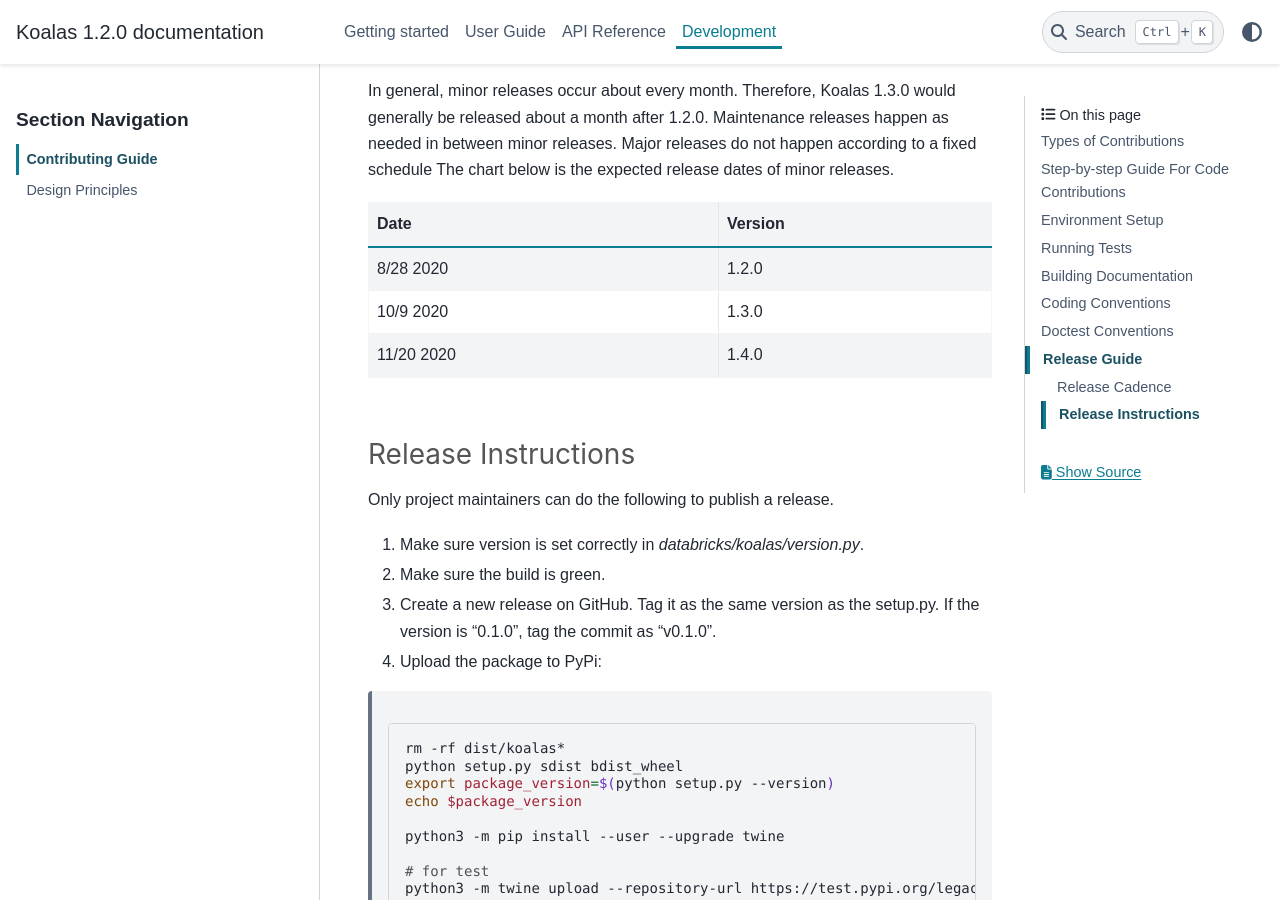
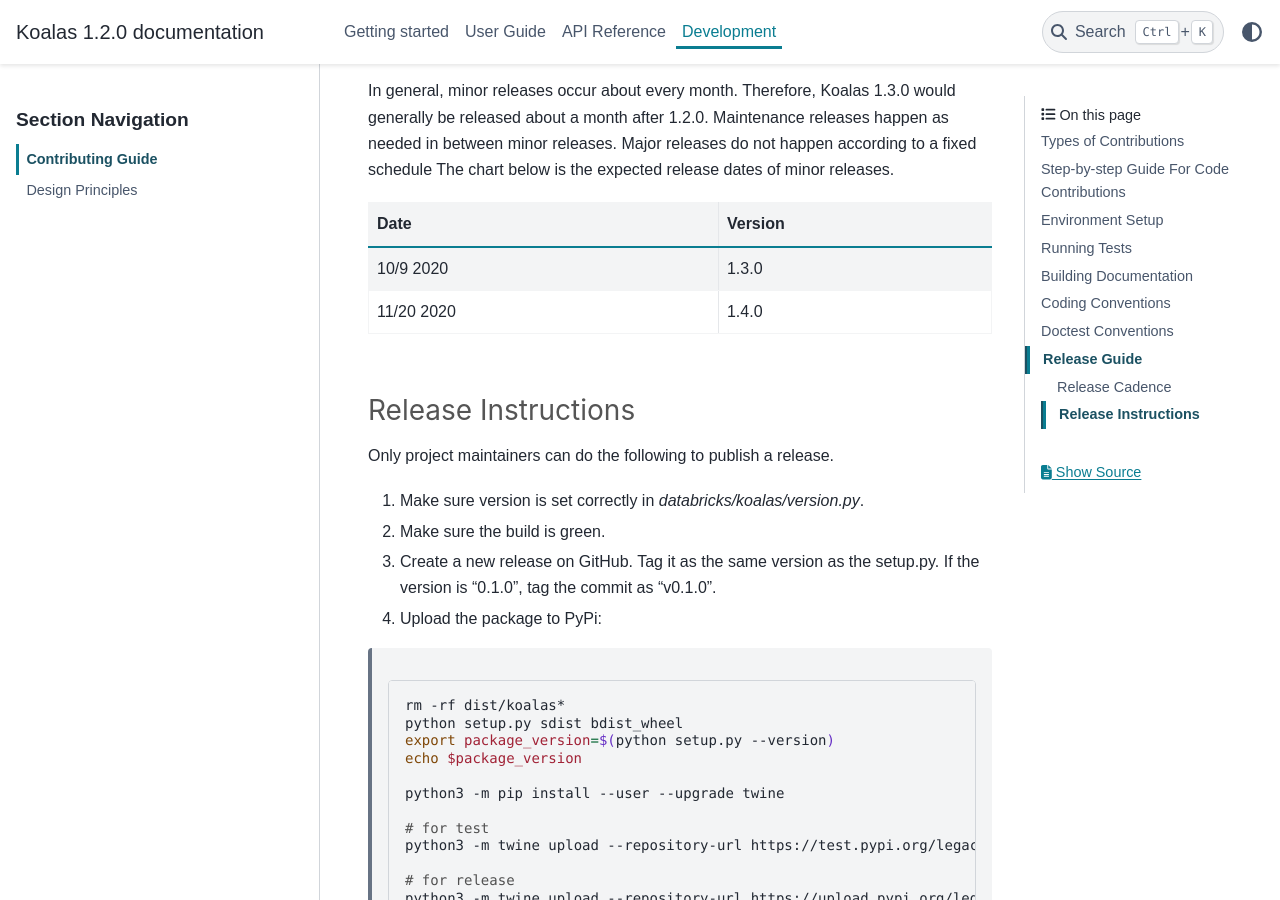
Before and after one commit to rising-star92/databricks-koalas, a Sphinx documentation site: the page built from docs/source/development/contributing.rst, in a window 1280 px wide and 900 px high, scrolled down 3829 px. Built offline with Sphinx 7.4.7 and the PyData theme 0.15.4, drawn with Linux system fonts in a browser that asks for light colours; pages that are not in the unit, such as notebooks, are missing from menus; the version number is read from the project's files by our own code.

Commit message:
Remove the schedule for a released version. (#1735)
Koalas `1.2.0` was released as scheduled.

```diff
--- a/docs/source/development/contributing.rst
+++ b/docs/source/development/contributing.rst
@@ -152,8 +152,6 @@ The chart below is the expected release dates of minor releases.
 +------------+---------+
 | Date       | Version |
 +============+=========+
-| 8/28 2020  | 1.2.0   |
-+------------+---------+
 | 10/9 2020  | 1.3.0   |
 +------------+---------+
 | 11/20 2020 | 1.4.0   |
```
